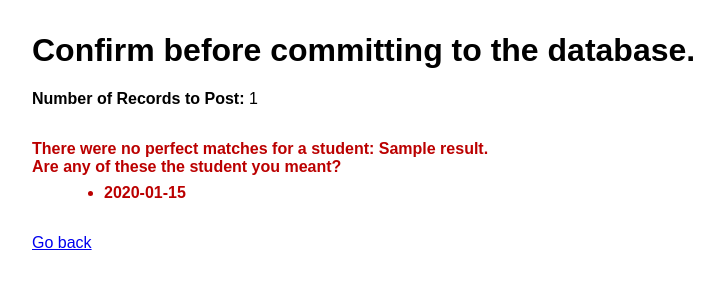
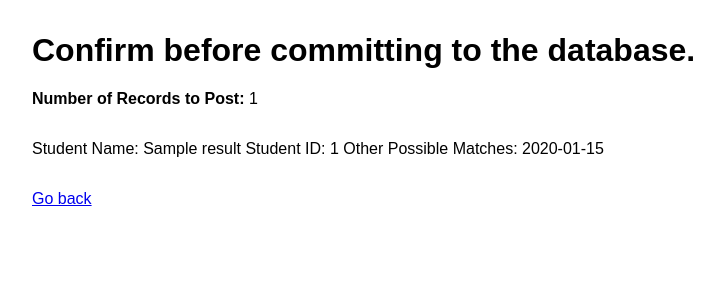
Before and after one commit to asimons92/PBJ, a Flask app: template templates/confirm.html in a window 1280 px wide. Shown: the top 300 px of the page, without its empty margins (0-724 px from the left). Run offline with Flask 3, Linux system fonts and the light colour scheme; the template is opened without the code that fills it: most values are stand-ins (such as "Sample title", 1, 10 or a date in 2020).

Commit message:
Fixed displaying only one record on confirm.html. Also fixed loop bug in exact matching function.

```diff
--- a/run.py
+++ b/run.py
@@ -3,7 +3,7 @@ from services.open_ai_client import call_openai_function_call
 from services.db import SessionLocal
 from tools import tools
 from schemas import BehaviorRecord
-from services.matching import extract_records, match_id_exact, match_id_fuzzy
+from services.matching import extract_records, match_id_exact, match_id_fuzzy, get_num_records
 
 
 app = Flask(__name__)
@@ -34,23 +34,15 @@ def submit():
 @app.route("/review", methods=["POST"])
 def review():
     form_data = request.form
+    num_records = get_num_records(form_data)
+    records = extract_records(form_data,num_records)
 
-    def get_num_records(form):
-        indices = set()
-        for key in form.keys():
-            if key.startswith("record_"):
-                parts = key.split("_")
-                if len(parts) >= 3:
-                    indices.add(int(parts[1]))
-        return max(indices) + 1 if indices else 0
 
-    num_records = get_num_records(form_data)
-    records = extract_records(request.form,num_records)
-
+    results = []
     with SessionLocal() as session:
         for record in records:
             result = match_id_exact(record, session)
-            print(f"Result from match_id: {result}")
+            results.append(result)
 
 
 
@@ -58,7 +50,7 @@ def review():
         "confirm.html",
         num_records=num_records,
         form_data=form_data,
-        result=result
+        results=results
     )
 
 print("Registered routes:")
--- a/templates/confirm.html
+++ b/templates/confirm.html
@@ -21,24 +21,16 @@
         {% endif %}
     </div>
 
-    {% if result %}
-        {% if result['candidate_students'] %}
-            <div class="section alert">
-                There were no perfect matches for a student: <strong>{{ result['student_name'] }}</strong>.<br>
-                Are any of these the student you meant?
-                <ul>
-                    {% for s in result['candidate_students'] %}
-                        <li>{{ s }}</li>
-                    {% endfor %}
-                </ul>
-            </div>
-        {% else %}
-            <div class="section">
-                <strong>Student Name:</strong> {{ result['student_name'] }}<br>
-                <strong>Matched ID:</strong> {{ result['student_id'] }}
-            </div>
-        {% endif %}
-    {% endif %}
+    <div class="section">
+        {% for result in results %}
+            <p>
+                Student Name: {{result.student_name}}
+                Student ID: {{result.student_id}}
+                Other Possible Matches: {{result.candidate_students}}
+            </p>
+        {% endfor %}
+
+    </div>
 
     <a href="/">Go back</a>
 </body>
```
Also changed, not shown: services/matching.py (+11 -2 lines).
